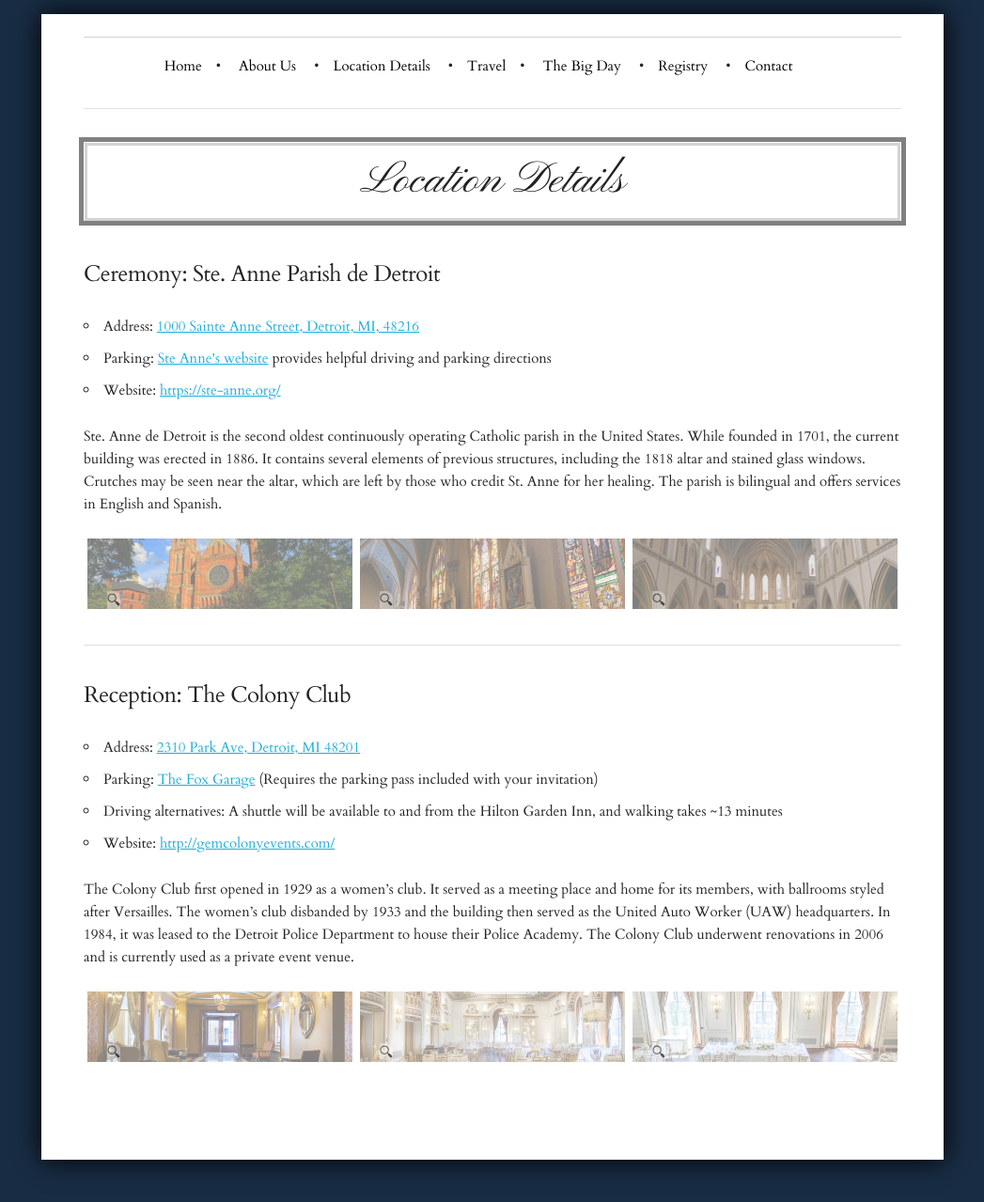
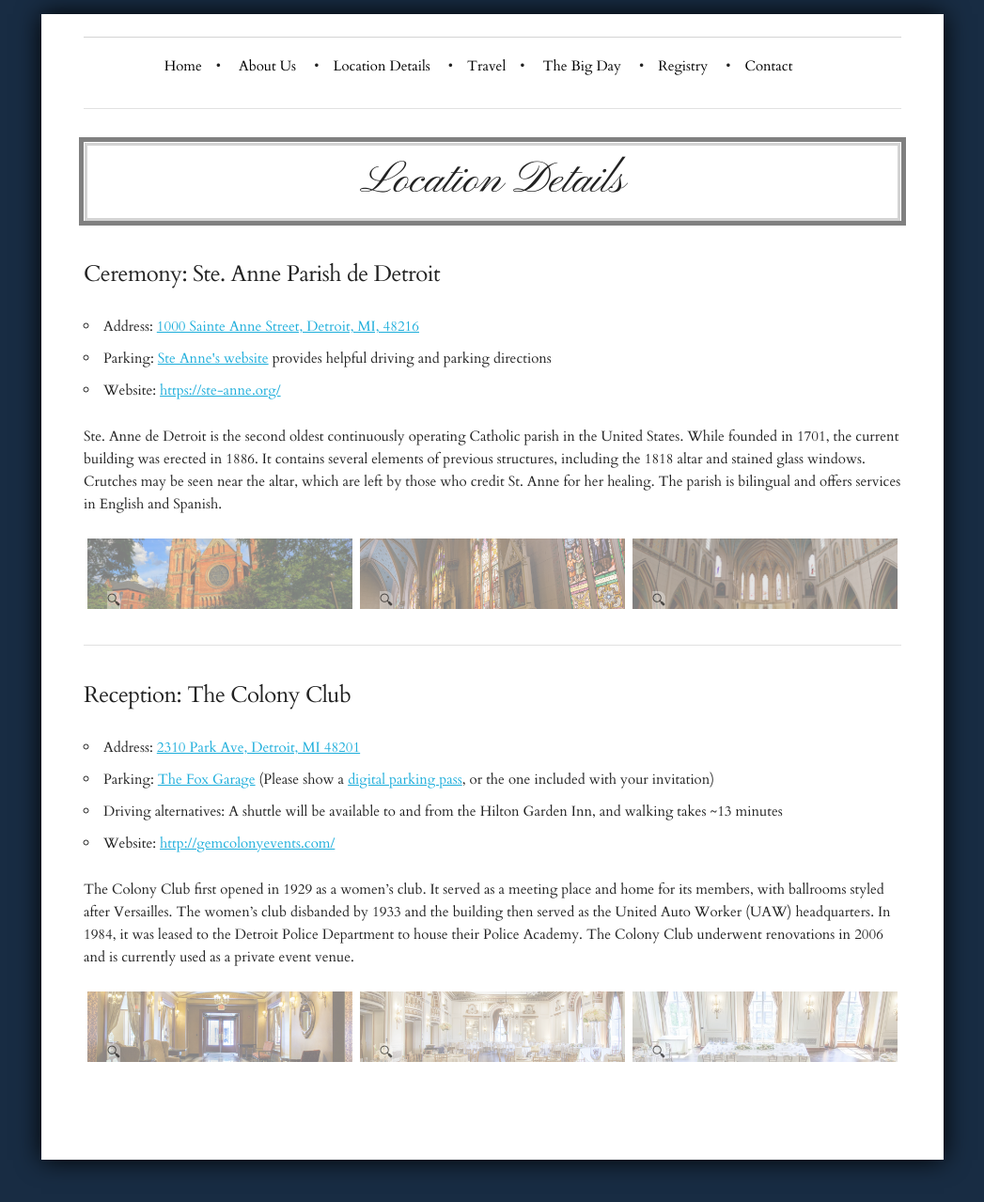
Before and after one commit to cjjeakle/DroletJeakleWedding, a Jekyll site: the page built from location_details/index.html, in a window 1280 px wide. Shown: the whole page at 94% size, without its empty margins (116-1163 px from the left). Built offline with Jekyll 4.4.1, drawn with Linux system fonts in a browser that asks for light colours; nearby versions of some CDN libraries.

Commit message:
Updated the website with the new digital parking pass

```diff
--- a/location_details/index.html
+++ b/location_details/index.html
@@ -64,7 +64,7 @@ The parish is bilingual and offers services in English and Spanish.
 <p>
 <ul>
   <li>Address: <a href="https://goo.gl/maps/eqvfm2j59F72">2310 Park Ave, Detroit, MI 48201</a></li>
-  <li>Parking: <a href="https://goo.gl/maps/FgNMfBznkM82">The Fox Garage</a> (Requires the parking pass included with your invitation)
+  <li>Parking: <a href="https://goo.gl/maps/FgNMfBznkM82">The Fox Garage</a> (Please show a <a href="./parking/colony_club">digital parking pass</a>, or the one included with your invitation)
   <li>Driving alternatives: A shuttle will be available to and from the Hilton Garden Inn, and walking takes ~13 minutes</li>
   <li>Website: <a href="http://gemcolonyevents.com/">http://gemcolonyevents.com/</a></li>
 </ul>
```
Also changed, not shown: location_details/parking/colony_club/index.html (added, +25 -0 lines), static/img/ParkingPass.jpg (added).
